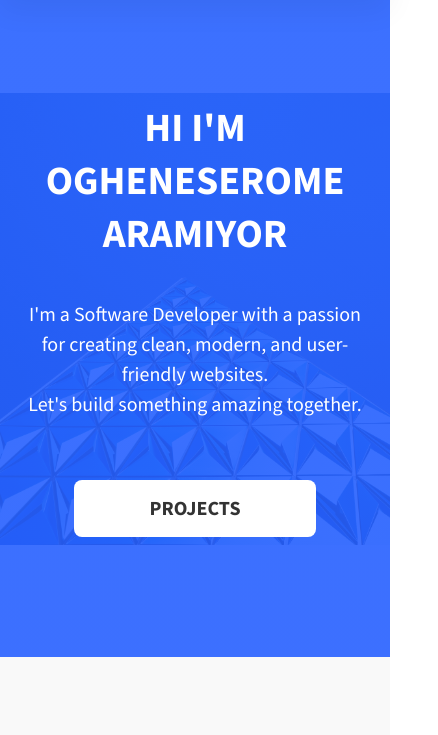
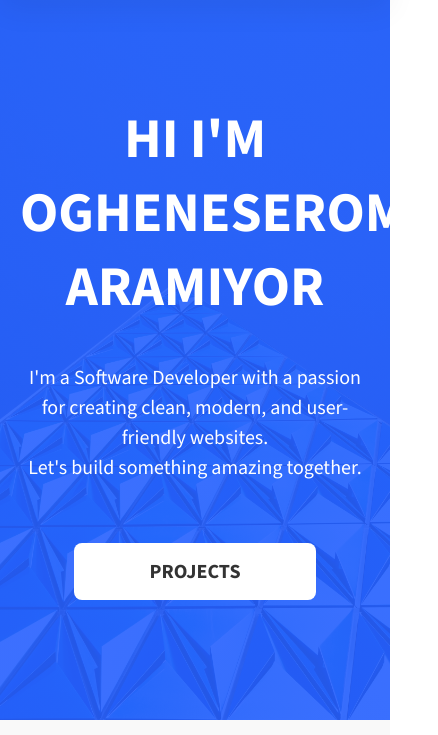
Before and after one commit to MSeries-kelvin/3o3e3rlio, a plain HTML site: page index.html in a window 390 px wide. Shown: the part 109-844 px from the top of the page, 438 px wide, since content can reach past the window. Drawn offline with nearby package versions, Linux system fonts and the light colour scheme.

Commit message:
font-sizes, width, padding and margin clean up - home-hero section v1.1.0

```diff
--- a/styles/index.css
+++ b/styles/index.css
@@ -26,16 +26,6 @@ body {
 h1 {
     font-size: 3.5rem;
     text-transform: uppercase;
-}
-
-@media (max-width: 750px) {
-    h1 {
-        font-size: 2.5rem;
-    }
-
-    .h2-heading .h2-heading__main {
-        font-size: 2rem;
-    }
 }
 
 .h2-heading {
@@ -204,8 +194,8 @@ section {
     width: 100%;
     margin-top: 90px;
     background-image: linear-gradient(rgba(39, 97, 255, 0.9), rgba(39, 96, 255, 0.9)), url(../images/background.jpg);
-    background-size: 100%;
-    background-position: center;
+    background-size: cover;
+    background-position: bottom;
     background-repeat: no-repeat;
     color: #fff;
     padding-left: 40px;
```
